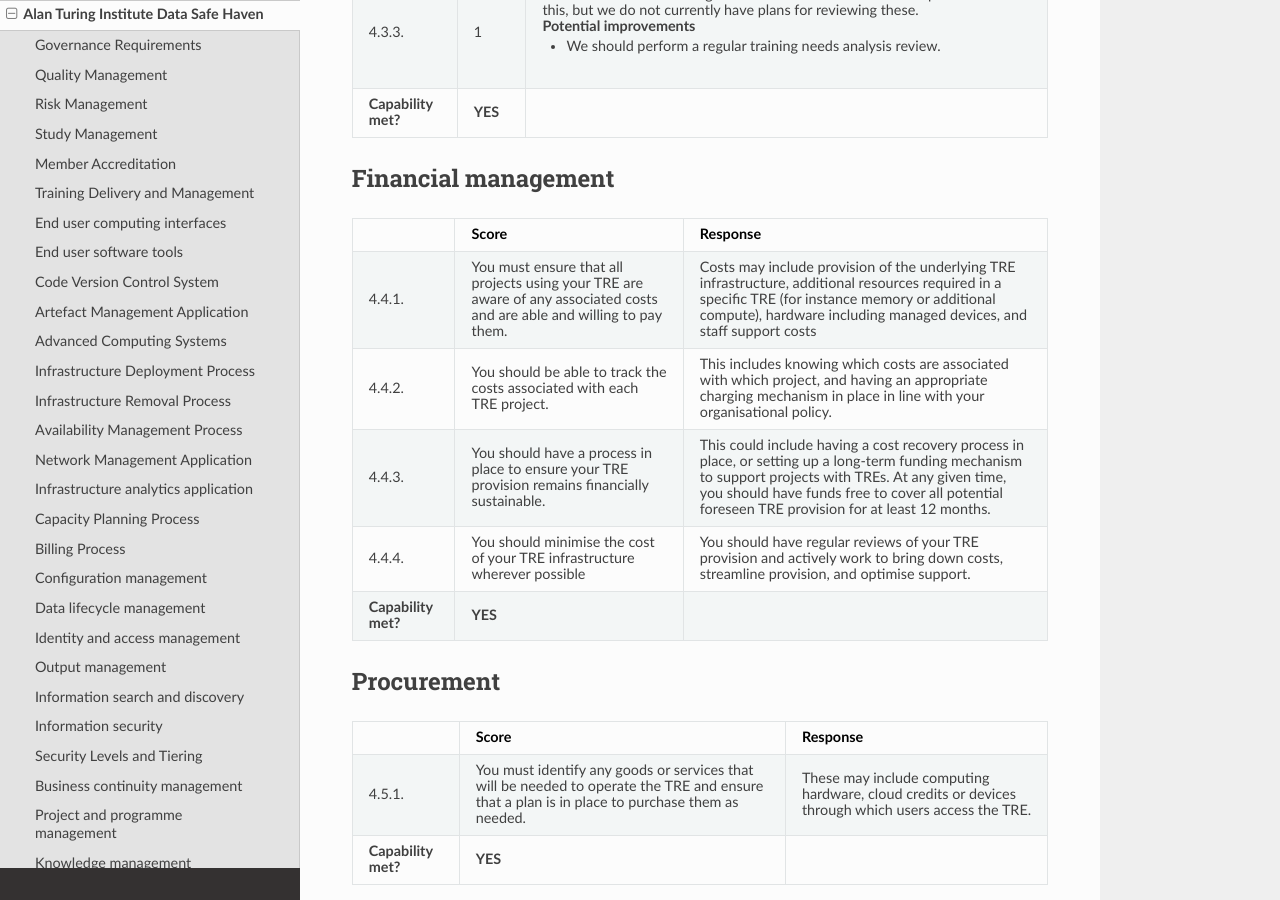
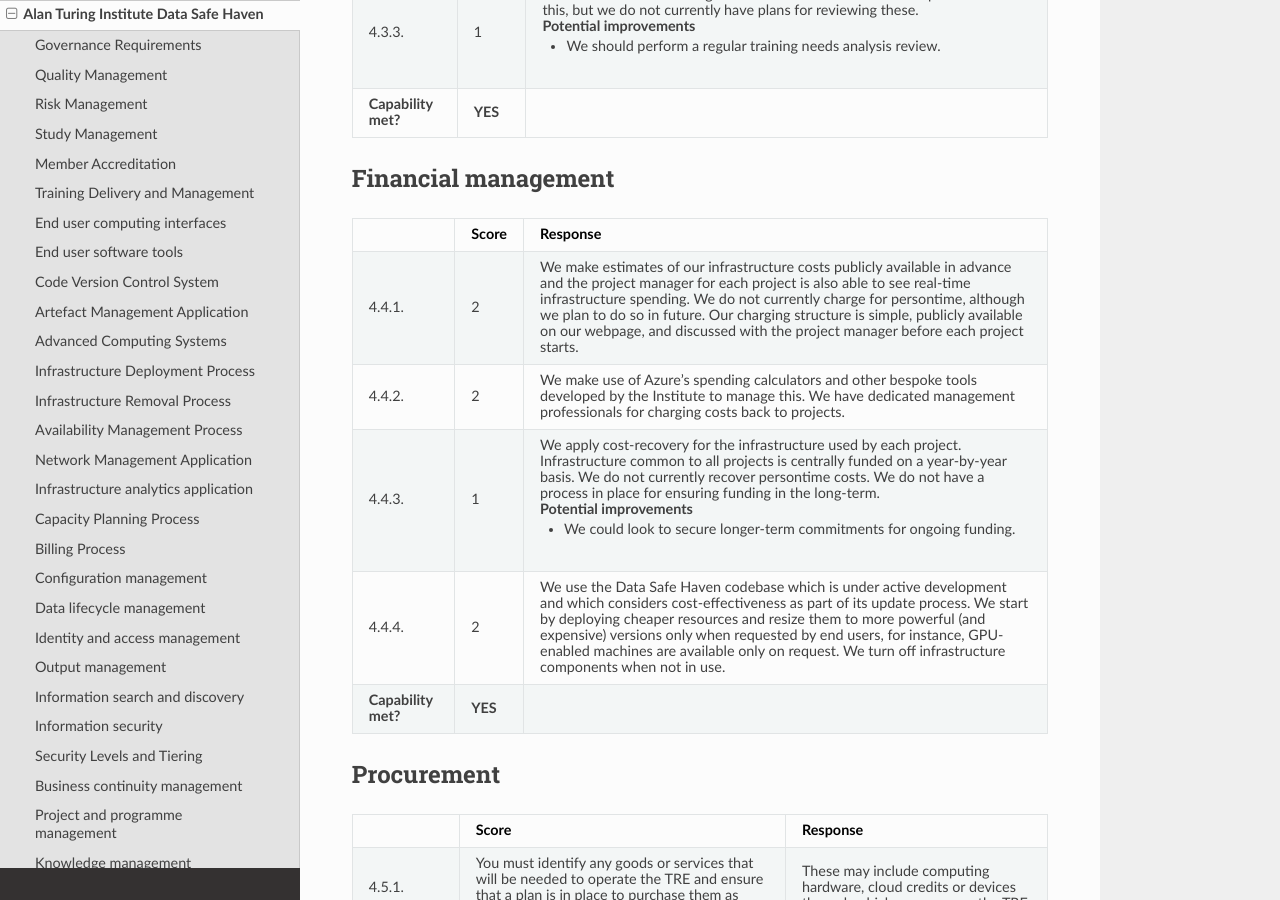
Before and after one commit to sa-tre/satre-specification, a Sphinx documentation site: the page built from docs/source/evaluations/alan_turing_institute.md, in a window 1280 px wide and 900 px high, scrolled down 21024 px. Built offline with Sphinx 7.4.7 and the Read the Docs theme 2.0.0, drawn with Linux system fonts in a browser that asks for light colours.

Commit message:
:sparkles: Add financial management
Co-authored-by: Ed Chalstrey <edwardchalstrey@gmail.com>
Co-authored-by: Matt Craddock <mcraddock@turing.ac.uk>
Co-authored-by: Jim Madge <jmadge@turing.ac.uk>
Co-authored-by: Hari Sood <hsood@turing.ac.uk>

```diff
--- a/docs/source/evaluations/alan_turing_institute.md
+++ b/docs/source/evaluations/alan_turing_institute.md
@@ -1089,18 +1089,27 @@
   - Score
   - Response
 * - 4.4.1.
-  - You must ensure that all projects using your TRE are aware of any associated costs and are able and willing to pay them.
-  - Costs may include provision of the underlying TRE infrastructure, additional resources required in a specific TRE (for instance memory or additional compute), hardware including managed devices, and staff support costs
+  - 2
+  - We make estimates of our infrastructure costs publicly available in advance and the project manager for each project is also able to see real-time infrastructure spending.
+    We do not currently charge for persontime, although we plan to do so in future.
+    Our charging structure is simple, publicly available on our webpage, and discussed with the project manager before each project starts.
 * - 4.4.2.
-  - You should be able to track the costs associated with each TRE project.
-  - This includes knowing which costs are associated with which project, and having an appropriate charging mechanism in place in line with your organisational policy.
+  - 2
+  - We make use of Azure's spending calculators and other bespoke tools developed by the Institute to manage this.
+    We have dedicated management professionals for charging costs back to projects.
 * - 4.4.3.
-  - You should have a process in place to ensure your TRE provision remains financially sustainable.
-  - This could include having a cost recovery process in place, or setting up a long-term funding mechanism to support projects with TREs.
-    At any given time, you should have funds free to cover all potential foreseen TRE provision for at least 12 months.
+  - 1
+  - We apply cost-recovery for the infrastructure used by each project.
+    Infrastructure common to all projects is centrally funded on a year-by-year basis.
+    We do not currently recover persontime costs.
+    We do not have a process in place for ensuring funding in the long-term.
+    #### Potential improvements
+    - We could look to secure longer-term commitments for ongoing funding.
 * - 4.4.4.
-  - You should minimise the cost of your TRE infrastructure wherever possible
-  - You should have regular reviews of your TRE provision and actively work to bring down costs, streamline provision, and optimise support.
+  - 2
+  - We use the Data Safe Haven codebase which is under active development and which considers cost-effectiveness as part of its update process.
+    We start by deploying cheaper resources and resize them to more powerful (and expensive) versions only when requested by end users, for instance, GPU-enabled machines are available only on request.
+    We turn off infrastructure components when not in use.
 * - **Capability met?**
   - **YES**
   -
```
